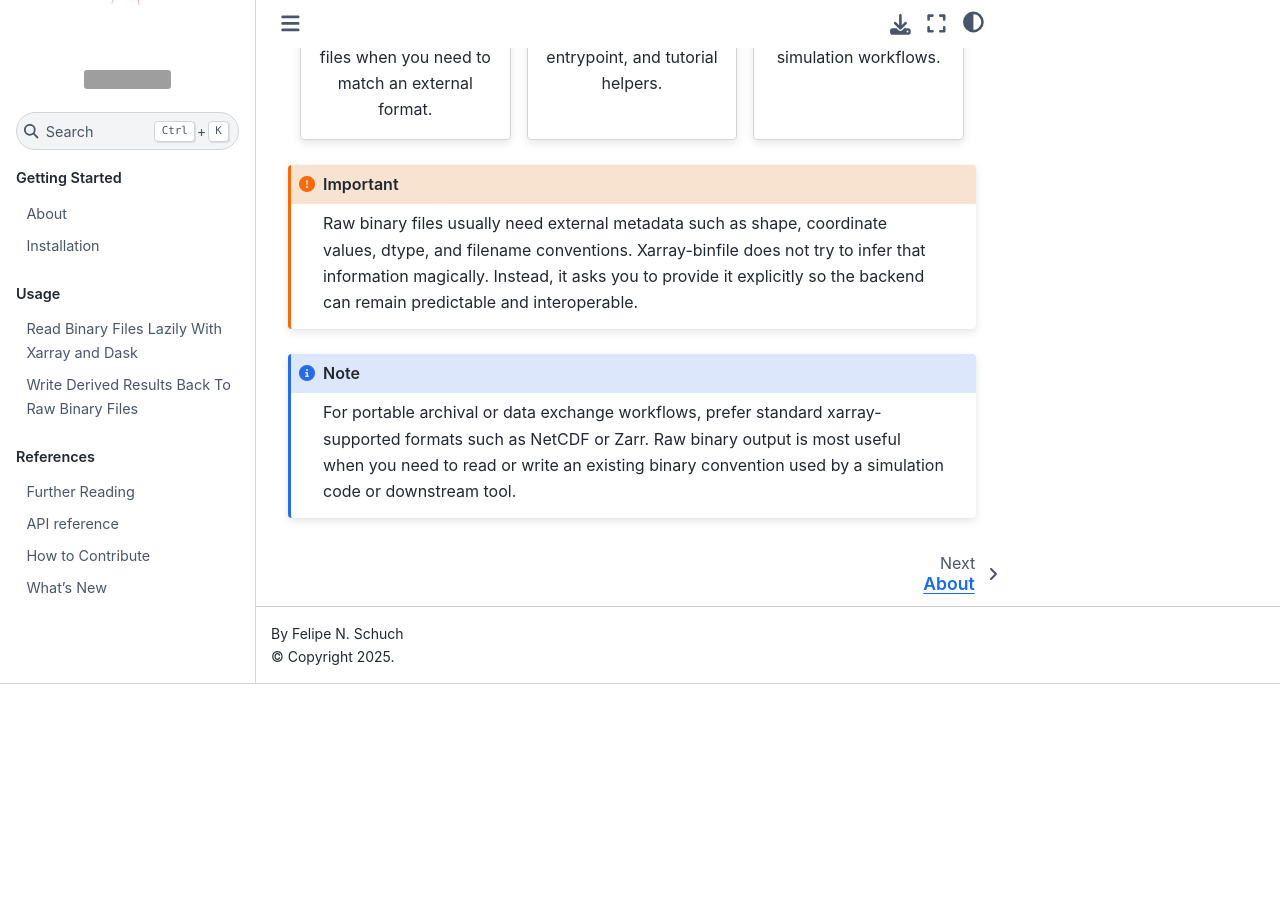
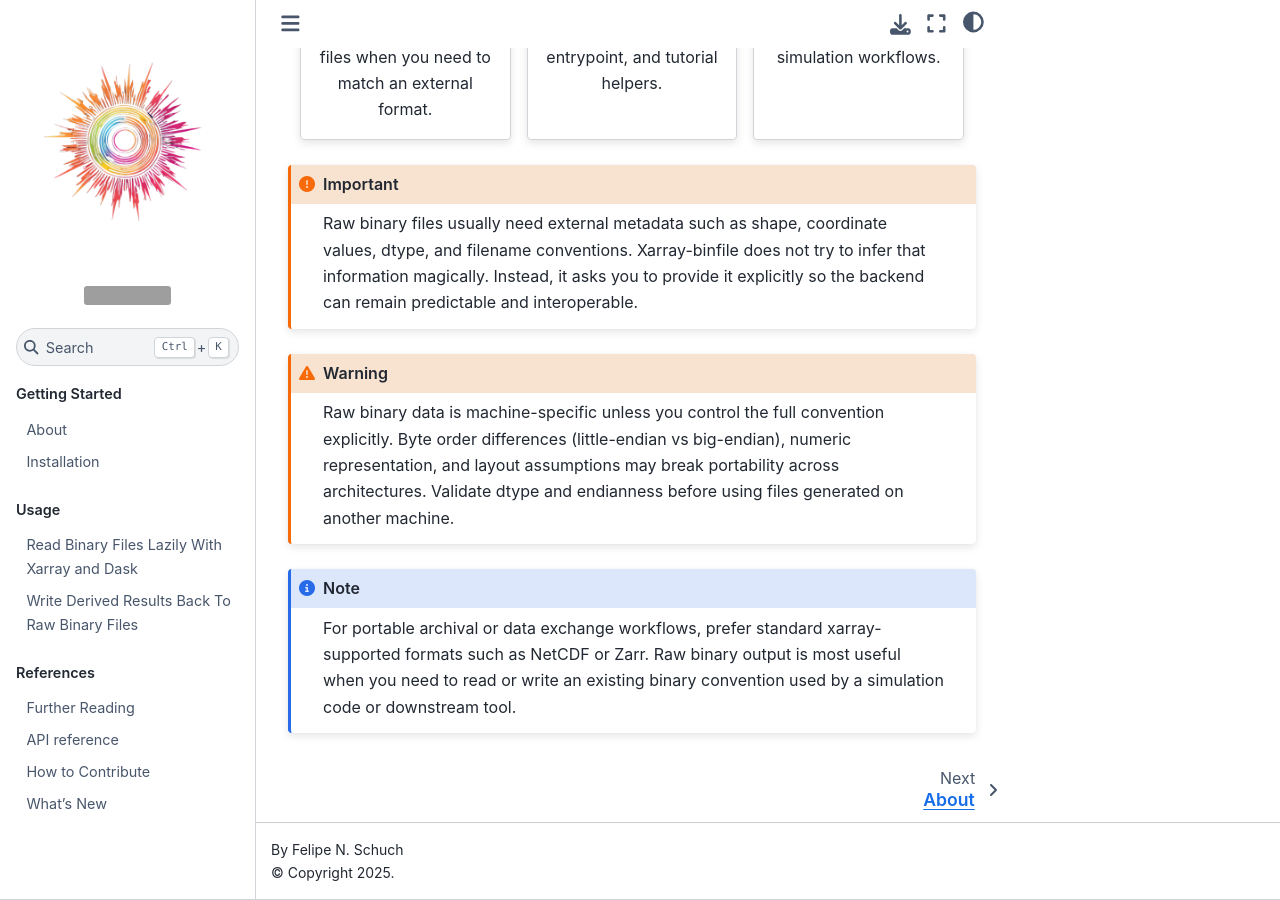
Before and after one commit to fschuch/xarray-binfile, a Jupyter Book: the page built from docs/intro.md, in a window 1280 px wide and 900 px high, scrolled down 856 px. Built offline with Jupyter Book 1.0.4 settings and Sphinx 7.4.7 and the Sphinx Book theme 1.1.4, drawn with Linux system fonts in a browser that asks for light colours; before the commit the page ends 1540 px from its top, so only the background shows below that; grey boxes are pictures that could not be loaded.

Commit message:
docs: add caution and warning about machine-specific raw binary files

````diff
--- a/docs/intro.md
+++ b/docs/intro.md
@@ -94,6 +94,10 @@
 Raw binary files usually need external metadata such as shape, coordinate values, dtype, and filename conventions. Xarray-binfile does not try to infer that information magically. Instead, it asks you to provide it explicitly so the backend can remain predictable and interoperable.
 ```
 
+```{warning}
+Raw binary data is machine-specific unless you control the full convention explicitly. Byte order differences (little-endian vs big-endian), numeric representation, and layout assumptions may break portability across architectures. Validate dtype and endianness before using files generated on another machine.
+```
+
 ```{note}
 For portable archival or data exchange workflows, prefer standard xarray-supported formats such as NetCDF or Zarr. Raw binary output is most useful when you need to read or write an existing binary convention used by a simulation code or downstream tool.
 ```
````
Also changed, not shown: README.md (+3 -0 lines), docs/getting-started/about.md (+2 -0 lines).
